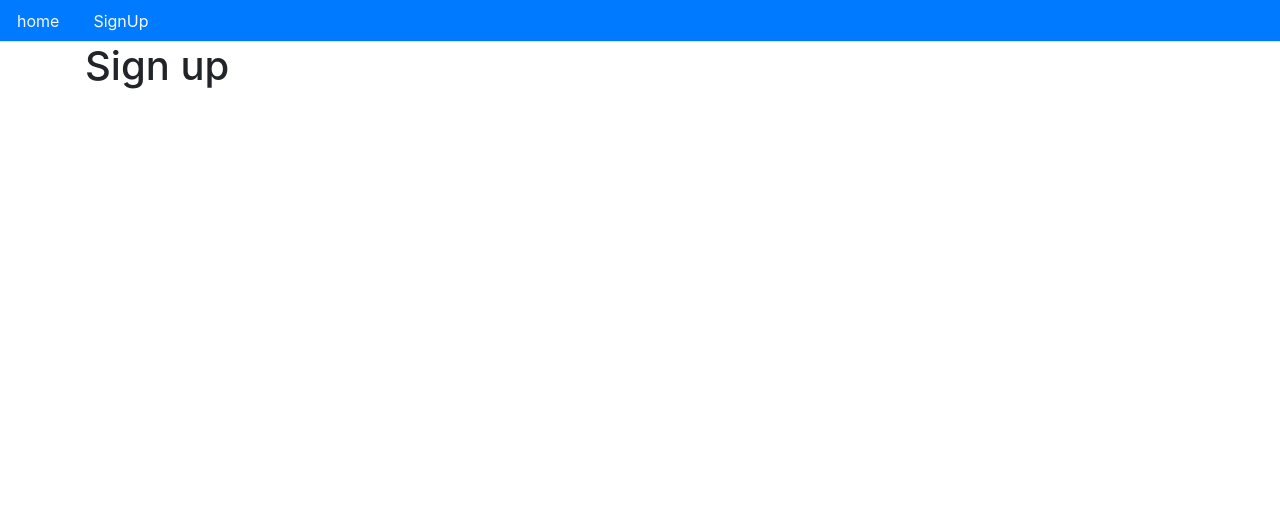
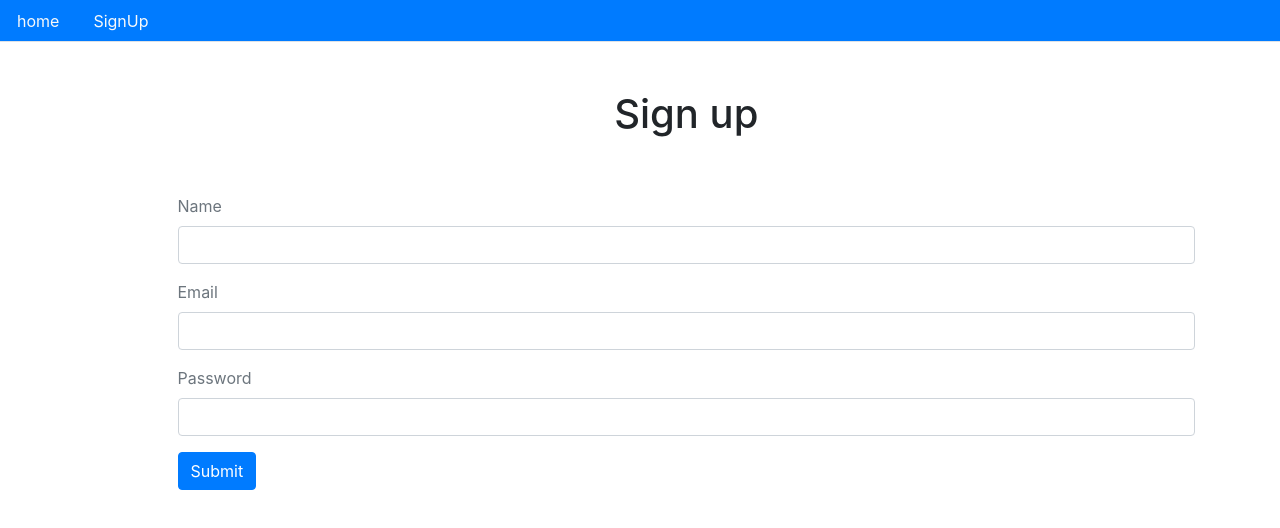
Before and after one commit to davidroman-hub/ultimate-auth, a React (Create React App) app: page /signup in a window 1280 px wide. Shown: the top 528 px of the page. Built offline with nearby package versions, Linux system fonts and the light colour scheme.

Commit message:
signup form without handle function

```diff
--- a/src/auth/Signup.js
+++ b/src/auth/Signup.js
@@ -6,10 +6,56 @@ import {ToastContainer, toast} from 'react-toastify'
 import 'react-toastify/dist/ReactToastify.min.css'
 
 const Signup = () => {
+
+    const [values, setValues] = useState ({
+        name:"",
+        email:"",
+        password:"",
+        buttonText:"Submit"
+    });
+
+    const {name, email, password, buttonText} = values
+
+const handleChange = (name) => (event) => {
+    //
+}
+
+const clickSubmit = (event) => {
+//
+}
+
+    const signupForm = () => {
+        return (
+            <form>
+                <div className="form-group">
+                    <label className="text-muted">Name</label>
+                        <input onChange={handleChange('name')}  values={name} type="text" className='form-control'/>
+                </div>
+                <div className="form-group">
+                    <label className="text-muted">Email</label>
+                        <input onChange={handleChange('email')} value={email} type="email" className='form-control'/>
+                </div>
+                <div className="form-group">
+                    <label className="text-muted">Password</label>
+                        <input onChange={handleChange('password')} value={password} type="Password" className='form-control'/>
+                </div>
+                <div >
+                    <button className="btn btn-primary" onclick={clickSubmit()}>
+                        {buttonText}
+                    </button>
+                </div>
+            </form>
+        )
+    }
+
+
     return (
         <Layout>
-            <ToastContainer/>
-            <h1>Sign up</h1>
+           <div className=" col-d-6 offset-md-1">
+           <ToastContainer/>
+            <h1 className='p-5 text-center'>Sign up</h1>
+            {signupForm()}
+           </div>
         </Layout>
     )
 }
--- a/src/core/Layout.js
+++ b/src/core/Layout.js
@@ -15,7 +15,7 @@ const Layout = ({children}) => {
     return(
         <Fragment>
             {nav()}
-            <div className="container"
+            <div  className="container"
             >
                 {children}
             </div>
```
